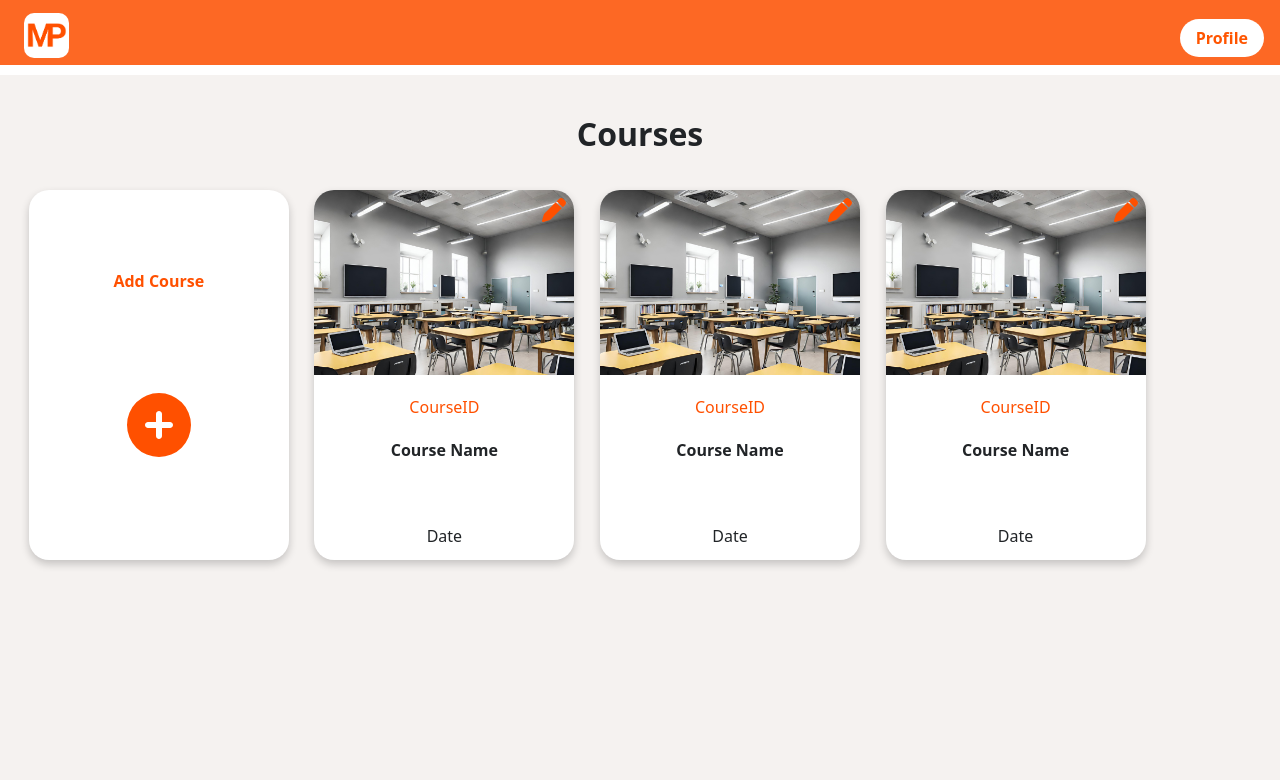
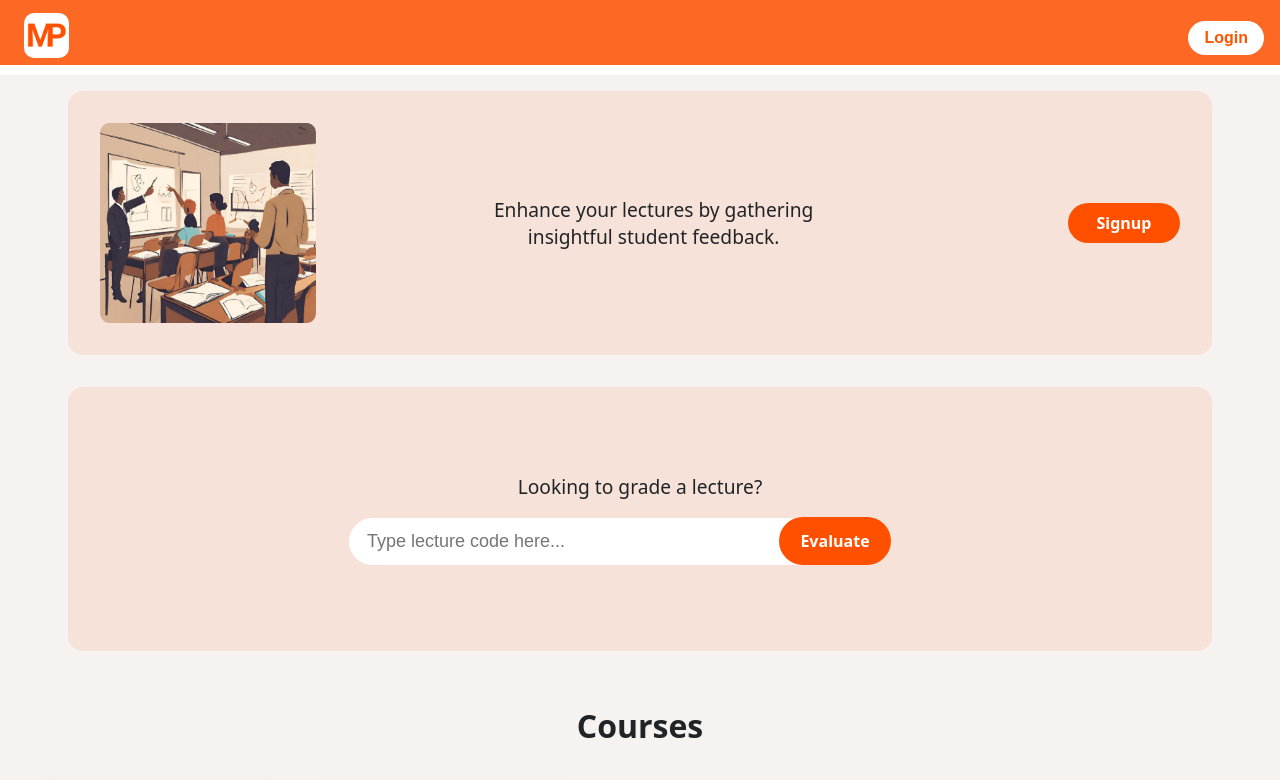
Before and after one commit to Group-6-Software-Development/Project_Poll, a React (Create React App) app in the folder frontend/: page /profile in a window 1280 px wide. Shown: the top 780 px of the page. Built offline with nearby package versions, Linux system fonts and the light colour scheme.

Commit message:
landing page and css tweaks

```diff
--- a/frontend/src/App.js
+++ b/frontend/src/App.js
@@ -4,6 +4,7 @@ import Login from "./components/Login";
 import "./styles/app.css";
 import Navbar from "./components/Navbar";
 import UserPage from "./pages/UserPage";
+import LandingPage from "./pages/LandingPage";
 import { useState } from "react";
 import { BrowserRouter, Route, Routes } from "react-router-dom";
 
@@ -16,9 +17,10 @@ const App = () => {
     <div className="App">
       <BrowserRouter>
         <Navbar
-          isAuthenticated={true}
+          isAuthenticated={false}
           setIsAuthenticated={setIsAuthenticated}
         />
+        <LandingPage />
         <Routes>
           <Route path="/profile" element={<UserPage />} />
           <Route
--- a/frontend/src/components/styles/CourseCard.css
+++ b/frontend/src/components/styles/CourseCard.css
@@ -9,7 +9,7 @@
   box-shadow: 0 4px 8px 0 rgba(0, 0, 0, 0.2);
 }
 
-img {
+.course-card img {
   border-top-left-radius: 20px;
   border-top-right-radius: 20px;
   width: 100%;
--- /dev/null
+++ b/frontend/src/pages/LandingPage.js
@@ -0,0 +1,35 @@
+import classPhoto from "../images/classroom.png";
+
+function LandingPage() {
+  return (
+    <div className="landing-page">
+      <div className="signup-prompt">
+        <img src={classPhoto} alt="classroom" />
+        <div className="prompt-text">
+          <p>
+            Enhance your lectures by gathering <br /> insightful student
+            feedback.
+          </p>
+        </div>
+        <div className="prompt-button">
+          <a href="/signup">
+            <button>Signup</button>
+          </a>
+        </div>
+      </div>
+
+      <div className="grading-prompt">
+        <div className="grading-text">
+          <form>
+            <label>Looking to grade a lecture?</label>
+            <br />
+            <input type="text" placeholder="Type lecture code here..." />
+            <button>Evaluate</button>
+          </form>
+        </div>
+      </div>
+    </div>
+  );
+}
+
+export default LandingPage;
--- a/frontend/src/pages/UserPage.js
+++ b/frontend/src/pages/UserPage.js
@@ -8,8 +8,6 @@ function UserPage() {
       <div className="card-container">
         <AddCourseCard />
         <CourseCard />
-        <CourseCard />
-        <CourseCard />
       </div>
     </div>
   );
--- a/frontend/src/styles/app.css
+++ b/frontend/src/styles/app.css
@@ -11,7 +11,7 @@ variables
   --main-text-color: #212427;
   --secondary-text-color: #ff5000;
   --clean-bg-color: #fff;
-  --secondary-bg-color: #F6E2D8;
+  --secondary-bg-color: #f6e2d8;
 }
 
 html {
@@ -35,3 +35,96 @@ userPage
   display: flex;
   flex-wrap: wrap;
 }
+
+/*
+===========
+LandingPage
+===========
+*/
+.landing-page {
+  display: flex;
+  flex-wrap: wrap;
+  justify-content: center;
+  padding: 1em;
+}
+
+.signup-prompt {
+  display: flex;
+  flex-wrap: wrap;
+  text-align: center;
+  justify-content: space-between;
+  color: var(--main-text-color);
+  width: 1080px;
+  height: 200px;
+  border-radius: 15px;
+  background-color: var(--secondary-bg-color);
+  padding: 2em;
+}
+
+.signup-prompt img {
+  width: 20%;
+}
+
+.prompt-button button {
+  font-weight: bolder;
+  width: 7em;
+  height: 2.5em;
+  color: var(--clean-bg-color);
+  background-color: var(--main-btn-bg-color);
+  border-radius: 20px;
+  padding: 0.5em;
+}
+
+.prompt-text {
+  font-weight: 400;
+  margin-right: 4em;
+  font-size: larger;
+  display: flex;
+  justify-content: center;
+  align-items: center;
+  height: 100%;
+}
+
+.grading-prompt {
+  margin-top: 2em;
+  align-items: center;
+  display: flex;
+  text-align: center;
+  justify-content: space-around;
+  color: var(--main-text-color);
+  width: 1080px;
+  height: 200px;
+  border-radius: 15px;
+  background-color: var(--secondary-bg-color);
+  padding: 2em;
+}
+
+.grading-text label {
+  font-weight: 400;
+  font-size: larger;
+}
+
+.grading-text input {
+  border-radius: 30px;
+  width: 25em;
+  height: 2.5em;
+  margin-top: 1em;
+  padding-left: 1em;
+  font-weight: 400;
+  font-size: large;
+  border: none;
+}
+
+.grading-text button {
+  z-index: 1;
+  color: var(--clean-bg-color);
+  font-weight: bolder;
+  background-color: var(--main-btn-bg-color);
+  height: 3em;
+  width: 7em;
+  border-radius: 25px;
+  position: relative;
+  right: 40px;
+  border: #ff5000;
+  margin-top: 0;
+}
```
Also changed, not shown: frontend/src/images/classroom.png (added).
